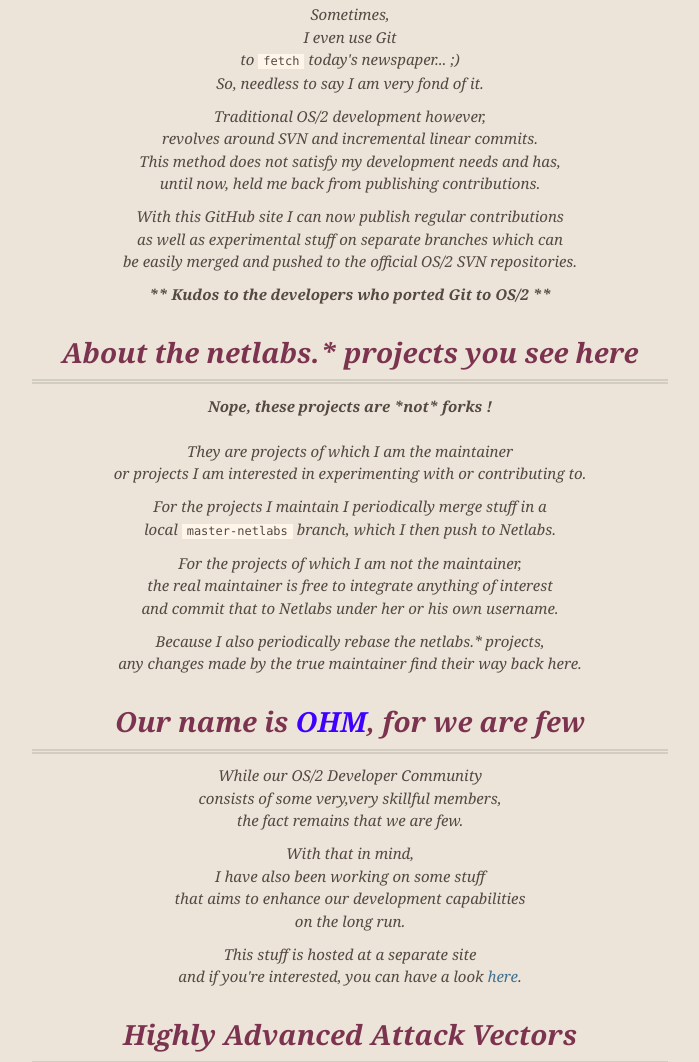
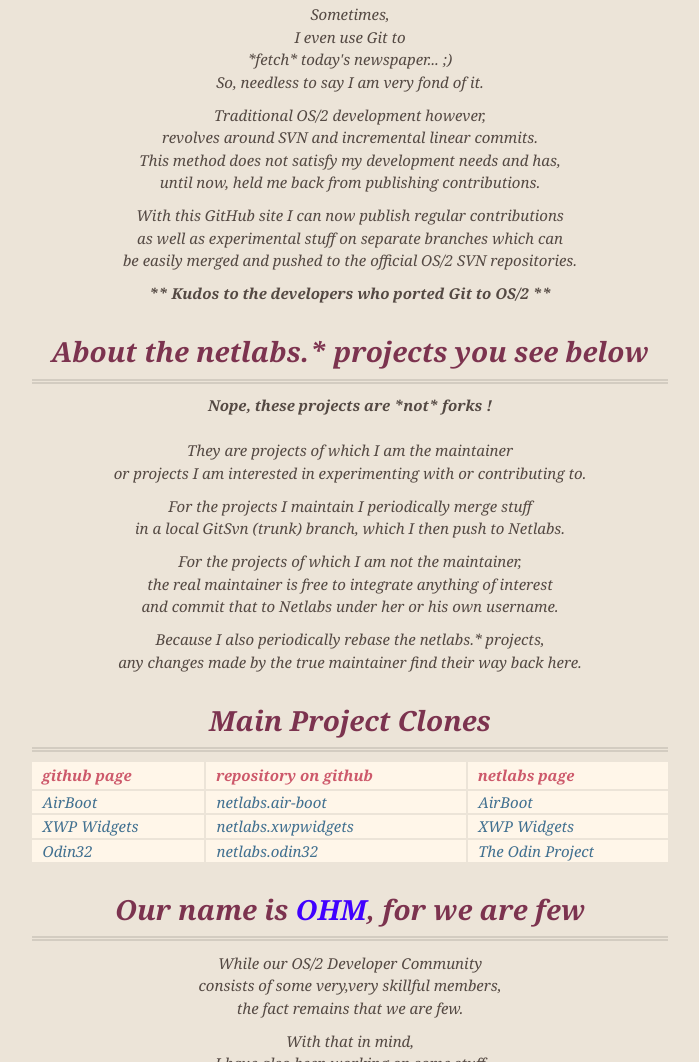
Before and after one commit to rousseaux/rousseaux.github.io, a plain HTML site: page index.html in a window 1280 px wide. Shown: the part 540-1602 px from the top of the page, without its empty margins (290-989 px from the left). Drawn offline with nearby package versions, Linux system fonts and the light colour scheme.

Commit message:
Added references to main project clones

```diff
--- a/index.html
+++ b/index.html
@@ -74,8 +74,8 @@ and with some more effort on<br>
 <h3>Git doggy, Git !</h3>
 <p>
 Sometimes,<br>
-I even use Git<br>
-to <code>fetch</code> today's newspaper... ;)<br>
+I even use Git to <br>
+*fetch* today's newspaper... ;)<br>
 So, needless to say I am very fond of it.<br>
 </p>
 <p>
@@ -93,7 +93,7 @@ be easily merged and pushed to the official OS/2 SVN repositories.<br>
 <span style="font-weight:bold">** Kudos to the developers who ported Git to OS/2 **</span><br>
 </p>
 
-<h3>About the netlabs.* projects you see here</h3>
+<h3>About the netlabs.* projects you see below</h3>
 <p>
 <span style="font-weight:bold">Nope, these projects are *not* forks !</span><br>
 <br>
@@ -101,8 +101,8 @@ They are projects of which I am the maintainer<br>
 or projects I am interested in experimenting with or contributing to.<br>
 </p>
 <p>
-For the projects I maintain I periodically merge stuff in a<br>
-local <code>master-netlabs</code> branch, which I then push to Netlabs.<br>
+For the projects I maintain I periodically merge stuff<br>
+in a local GitSvn (trunk) branch, which I then push to Netlabs.<br>
 </p>
 <p>
 For the projects of which I am not the maintainer,<br>
@@ -114,6 +114,41 @@ Because I also periodically rebase the netlabs.* projects,<br>
 any changes made by the true maintainer find their way back here.<br>
 </p>
 
+<h3>Main Project Clones</h3>
+<table>
+<tr><th>github page</th><th>repository on github</th><th>netlabs page</th></tr>
+<tr>
+<td><a href="http://rousseaux.github.io/netlabs.air-boot">AirBoot</a></td>
+<td><a href="http://github.com/rousseaux/netlabs.air-boot">netlabs.air-boot</a></td>
+<td><a href="http://trac.netlabs.org/air-boot">AirBoot</a></td>
+</tr>
+<tr>
+<td><a href="http://rousseaux.github.io/netlabs.xwpwidgets">XWP Widgets</a></td>
+<td><a href="http://github.com/rousseaux/netlabs.xwpwidgets">netlabs.xwpwidgets</a></td>
+<td><a href="http://trac.netlabs.org/xwpwidgets">XWP Widgets</a></td>
+</tr>
+<tr>
+<td><a href="http://rousseaux.github.io/netlabs.odin32">Odin32</a></td>
+<td><a href="http://github.com/rousseaux/netlabs.odin32">netlabs.odin32</a></td>
+<td><a href="http://trac.netlabs.org/odin32">The Odin Project</a></td>
+</tr>
+</table>
+<!--
+<h3>Experimental Project Clones</h3>
+<table>
+<tr><th>github page</th><th>repository on github</th><th>netlabs page</th></tr>
+<tr>
+<td><a href="http://rousseaux.github.io/netlabs.xworkplace">XWorkplace</a></td>
+<td><a href="http://github.com/rousseaux/netlabs.xworkplace">netlabs.xworkplace</a></td>
+<td><a href="http://trac.netlabs.org/xworkplace">XWorkplace</a></td>
+</tr>
+<tr>
+<td><a href="http://rousseaux.github.io/netlabs.xwphelpers">XWP Helpers</a></td>
+<td><a href="http://github.com/rousseaux/netlabs.xwphelpers">netlabs.xwphelpers</a></td>
+<td><a href="http://trac.netlabs.org/xwphelpers">XWP Helpers</a></td>
+</tr>
+</table>
+-->
 <h3>Our name is <a href="http://rdpe.github.io"><span style="color:#4000ff">OHM</span></a>, for we are few</h3>
 <p>
 While our OS/2 Developer Community<br>
```
